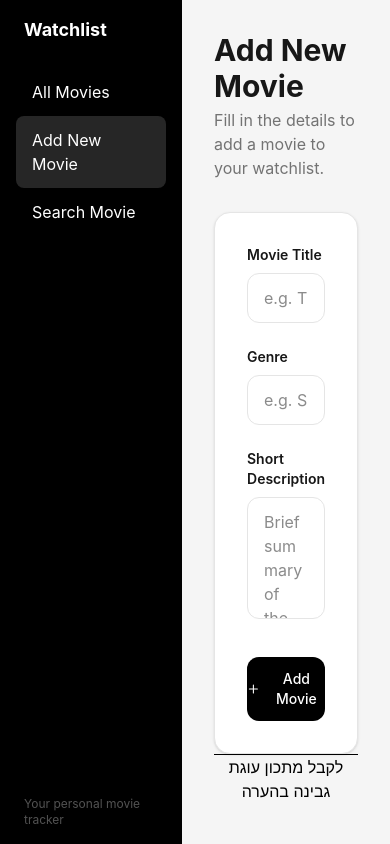
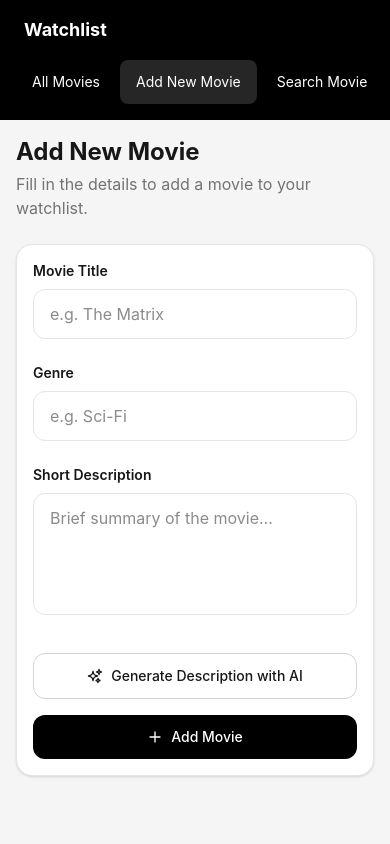
Before and after one commit to Tom2003Yed/SV-Exam-Frontend, a React (Vite) app: page /add-movie in a window 390 px wide. Built offline with nearby package versions, Linux system fonts and the light colour scheme.

Commit message:
replace all text to english and adding AI to Add component

```diff
--- a/src/App.jsx
+++ b/src/App.jsx
@@ -8,74 +8,20 @@ import SearchMovie from './components/SearchMovie'
 import { AppContext } from './AppContext'
 
 function App() {
-  const [movies, setMovies] = useState([]);
-
-  const sendMessage = () => {
-    let message = 'תן לי מתכון לעוגת גבינה ';
-    if (!message.trim()) return
-    fetch(`${import.meta.env.VITE_BACK_URL}/movies/generate`, {
-      method: 'POST',
-      headers: {
-        'Content-Type': 'application/json',
-      },
-      body: JSON.stringify({ message: message }),
-    })
-      .then(response => response.text())
-      .then(data => {
-        alert(`התשובה היא! ${data}`);
-      }).catch(error => {
-        console.error(error)
-      })
-  }
-
-
-
-  const updateMovie = async (id) => {
-    const res = await fetch(`${import.meta.env.VITE_BACK_URL}/movies/${id}`, {
-      method: 'PUT',
-      headers: { 'Content-Type': 'application/json' },
-      body: JSON.stringify({ title: 'Matrix Updated', genre: 'Action', description: 'Even better now' })
-    });
-    const updatedMovie = await res.json();
-
-    setMovies((prevMovies) =>
-      prevMovies.map((movie) => movie._id === id ? updatedMovie : movie)
-    );
-  };
-
-  const deleteMovie = async (id) => {
-    await fetch(`${import.meta.env.VITE_BACK_URL}/movies/${id}`, {
-      method: 'DELETE'
-    });
-
-    setMovies((prevMovies) => prevMovies.filter((movie) => movie._id !== id));
-  };
+  const [movies, setMovies] = useState([])
 
   return (
     <BrowserRouter>
       <AppContext.Provider value={{ movies, setMovies }}>
-    <div className="flex min-h-screen">
+        <div className="flex min-h-screen flex-col md:flex-row">
           <NavBar />
 
-      <main className="flex-1 bg-neutral-100 p-8">
+          <main className="flex-1 bg-neutral-100 p-4 md:p-8">
             <Routes>
               <Route path="/" element={<AllMovies />} />
               <Route path="/add-movie" element={<AddMovie />} />
               <Route path="/search-movies" element={<SearchMovie />} />
             </Routes>
-
-      {movies.map(movie => {
-        return (
-          <div key={movie._id} className='bg-green-300 m-2 p-2'>
-            <p>{movie.title}</p>
-            <button onClick={() => updateMovie(movie._id)} className="bg-yellow-500 mr-2 p-1 text-sm">עדכן</button>
-            <button onClick={() => deleteMovie(movie._id)} className="bg-red-500 mr-2 p-1 text-sm">מחק</button>
-          </div>
-        )
-      })}
-
-      <hr />
-      <button onClick={() => sendMessage()}>לקבל מתכון עוגת גבינה בהערה</button>
           </main>
         </div>
       </AppContext.Provider>
--- a/src/components/AddMovie.jsx
+++ b/src/components/AddMovie.jsx
@@ -6,6 +6,7 @@ function AddMovie() {
   const [title, setTitle] = useState('')
   const [genre, setGenre] = useState('')
   const [description, setDescription] = useState('')
+  const [isLoading, setIsLoading] = useState(false)
 
   const handleSubmit = async (e) => {
     e.preventDefault()
@@ -14,19 +15,19 @@ function AddMovie() {
     const trimmedGenre = genre.trim()
 
     if (!trimmedTitle) {
-      alert('שם הסרט חובה - לפחות תו אחד')
+      alert('Movie title is required - at least 1 character')
       return
     }
     if (trimmedTitle.length > 20) {
-      alert('שם הסרט יכול להיות עד 20 תווים')
+      alert('Movie title can be up to 20 characters')
       return
     }
     if (!trimmedGenre) {
-      alert('ז׳אנר חובה - לפחות תו אחד')
+      alert('Genre is required - at least 1 character')
       return
     }
     if (description.length > 200) {
-      alert('תיאור הסרט יכול להיות עד 200 תווים')
+      alert('Description can be up to 200 characters')
       return
     }
 
@@ -47,20 +48,55 @@ function AddMovie() {
       setDescription('')
     } catch (err) {
       console.log('Error:', err)
-      alert('שגיאה בהוספת הסרט')
+      alert('Error adding movie')
+    }
+  }
+
+  const generateDescription = async () => {
+    const trimmedTitle = title.trim()
+    const trimmedGenre = genre.trim()
+
+    if (!trimmedTitle || !trimmedGenre) {
+      alert('Please fill in movie title and genre before generating a description')
+      return
+    }
+
+    setIsLoading(true)
+    try {
+      const res = await fetch(`${import.meta.env.VITE_BACK_URL}/movies/generate`, {
+        method: 'POST',
+        headers: { 'Content-Type': 'application/json' },
+        body: JSON.stringify({ title: trimmedTitle, genre: trimmedGenre }),
+      })
+
+      const text = await res.text()
+      let data
+      try {
+        data = JSON.parse(text)
+      } catch {
+        throw new Error(text || 'Invalid response from server')
+      }
+
+      if (!res.ok) throw new Error(data.error || 'Error generating description')
+      setDescription(data.description.slice(0, 200))
+    } catch (err) {
+      console.log('Error:', err)
+      alert(err.message || 'Error generating description')
+    } finally {
+      setIsLoading(false)
     }
   }
 
   return (
     <div>
-      <h1 className="text-3xl font-bold text-neutral-900">Add New Movie</h1>
-      <p className="mt-1 mb-8 text-neutral-500">
+      <h1 className="text-2xl font-bold text-neutral-900 md:text-3xl">Add New Movie</h1>
+      <p className="mt-1 mb-6 text-neutral-500 md:mb-8">
         Fill in the details to add a movie to your watchlist.
       </p>
 
       <form
         onSubmit={handleSubmit}
-        className="max-w-2xl rounded-2xl border border-neutral-200 bg-white p-8 shadow-sm"
+        className="w-full max-w-2xl rounded-2xl border border-neutral-200 bg-white p-4 shadow-sm md:p-8"
       >
         <label className="mb-6 block">
           <span className="mb-2 block text-sm font-semibold text-neutral-900">Movie Title</span>
@@ -97,15 +133,41 @@ function AddMovie() {
           />
         </label>
 
+        <div className="flex flex-col gap-4 sm:flex-row">
+          <button
+            type="button"
+            onClick={generateDescription}
+            disabled={isLoading}
+            className="flex flex-1 items-center justify-center gap-2 rounded-xl border border-neutral-300 bg-white py-3 text-sm font-medium text-neutral-900 hover:bg-neutral-50 disabled:cursor-not-allowed disabled:opacity-50"
+          >
+            {isLoading ? (
+              <>
+                <svg className="h-4 w-4 animate-spin" viewBox="0 0 24 24" fill="none">
+                  <circle className="opacity-25" cx="12" cy="12" r="10" stroke="currentColor" strokeWidth="4" />
+                  <path className="opacity-75" fill="currentColor" d="M4 12a8 8 0 0 1 8-8V0C5.373 0 0 5.373 0 12h4z" />
+                </svg>
+                LOADING
+              </>
+            ) : (
+              <>
+                <svg className="h-4 w-4" fill="none" viewBox="0 0 24 24" stroke="currentColor" strokeWidth={2}>
+                  <path strokeLinecap="round" strokeLinejoin="round" d="M9.813 15.904 9 18.75l-.813-2.846a4.5 4.5 0 0 0-3.09-3.09L2.25 12l2.846-.813a4.5 4.5 0 0 0 3.09-3.09L9 5.25l.813 2.846a4.5 4.5 0 0 0 3.09 3.09L15.75 12l-2.846.813a4.5 4.5 0 0 0-3.09 3.09ZM18.259 8.715 18 9.75l-.259-1.035a3.375 3.375 0 0 0-2.455-2.456L14.25 6l1.036-.259a3.375 3.375 0 0 0 2.455-2.456L18 2.25l.259 1.035a3.375 3.375 0 0 0 2.456 2.456L21.75 6l-1.035.259a3.375 3.375 0 0 0-2.456 2.456ZM16.894 20.567 16.5 21.75l-.394-1.183a2.25 2.25 0 0 0-1.423-1.423L13.5 18.75l1.183-.394a2.25 2.25 0 0 0 1.423-1.423l.394-1.183.394 1.183a2.25 2.25 0 0 0 1.423 1.423l1.183.394-1.183.394a2.25 2.25 0 0 0-1.423 1.423Z" />
+                </svg>
+                Generate Description with AI
+              </>
+            )}
+          </button>
+
           <button
             type="submit"
-          className="flex w-full items-center justify-center gap-2 rounded-xl bg-black py-3 text-sm font-medium text-white hover:bg-neutral-800"
+            className="flex flex-1 items-center justify-center gap-2 rounded-xl bg-black py-3 text-sm font-medium text-white hover:bg-neutral-800"
           >
             <svg className="h-4 w-4" fill="none" viewBox="0 0 24 24" stroke="currentColor" strokeWidth={2}>
               <path strokeLinecap="round" strokeLinejoin="round" d="M12 4.5v15m7.5-7.5h-15" />
             </svg>
             Add Movie
           </button>
+        </div>
       </form>
     </div>
   )
--- a/src/components/AllMovies.jsx
+++ b/src/components/AllMovies.jsx
@@ -24,8 +24,8 @@ function AllMovies() {
 
   return (
     <div>
-      <h1 className="text-3xl font-bold text-neutral-900">All Movies</h1>
-      <p className="mt-1 mb-8 text-neutral-500">
+      <h1 className="text-2xl font-bold text-neutral-900 md:text-3xl">All Movies</h1>
+      <p className="mt-1 mb-6 text-neutral-500 md:mb-8">
         {movies.length} movies in your watchlist
       </p>
 
@@ -33,7 +33,7 @@ function AllMovies() {
         {movies.map((movie) => (
           <div
             key={movie._id}
-            className="flex flex-col rounded-2xl border border-neutral-200 bg-white p-6 shadow-sm"
+            className="flex flex-col rounded-2xl border border-neutral-200 bg-white p-4 shadow-sm md:p-6"
           >
             <div className="mb-3 flex items-start justify-between gap-3">
               <h2 className="text-xl font-bold text-neutral-900">{movie.title}</h2>
--- a/src/components/NavBar.jsx
+++ b/src/components/NavBar.jsx
@@ -2,17 +2,21 @@ import { NavLink } from 'react-router-dom'
 
 function NavBar() {
   const linkClass = ({ isActive }) =>
-    `block px-4 py-3 rounded-lg text-white ${isActive ? 'bg-neutral-800' : ''}`
+    `block whitespace-nowrap px-4 py-3 rounded-lg text-white text-sm md:text-base ${isActive ? 'bg-neutral-800' : ''}`
 
   return (
-    <aside className="w-64 min-h-screen bg-black p-4 flex flex-col">
-      <h1 className="text-white font-bold text-lg mb-6 px-2">Watchlist</h1>
+    <aside className="flex w-full flex-col bg-black p-4 md:w-64 md:min-h-screen">
+      <h1 className="mb-4 px-2 text-lg font-bold text-white md:mb-6">Watchlist</h1>
 
-      <NavLink to="/" end className={linkClass}>All Movies</NavLink>
-      <NavLink to="/add-movie" className={linkClass}>Add New Movie</NavLink>
-      <NavLink to="/search-movies" className={linkClass}>Search Movie</NavLink>
+      <nav className="flex flex-row gap-1 overflow-x-auto md:flex-col md:overflow-visible">
+        <NavLink to="/" end className={linkClass}>All Movies</NavLink>
+        <NavLink to="/add-movie" className={linkClass}>Add New Movie</NavLink>
+        <NavLink to="/search-movies" className={linkClass}>Search Movie</NavLink>
+      </nav>
 
-      <p className="mt-auto text-xs text-neutral-600 px-2">Your personal movie tracker</p>
+      <p className="mt-4 hidden px-2 text-xs text-neutral-600 md:mt-auto md:block">
+        Your personal movie tracker
+      </p>
     </aside>
   )
 }
--- a/src/components/SearchMovie.jsx
+++ b/src/components/SearchMovie.jsx
@@ -13,8 +13,8 @@ function SearchMovie() {
 
   return (
     <div>
-      <h1 className="text-3xl font-bold text-neutral-900">Search Movies</h1>
-      <p className="mt-1 mb-8 text-neutral-500">Search by movie title.</p>
+      <h1 className="text-2xl font-bold text-neutral-900 md:text-3xl">Search Movies</h1>
+      <p className="mt-1 mb-6 text-neutral-500 md:mb-8">Search by movie title.</p>
 
       <div className="relative mb-4 max-w-3xl">
         <svg
@@ -45,7 +45,7 @@ function SearchMovie() {
         {filteredMovies.map((movie) => (
           <div
             key={movie._id}
-            className="flex flex-col rounded-2xl border border-neutral-200 bg-white p-6 shadow-sm"
+            className="flex flex-col rounded-2xl border border-neutral-200 bg-white p-4 shadow-sm md:p-6"
           >
             <div className="mb-3 flex items-start justify-between gap-3">
               <h2 className="text-xl font-bold text-neutral-900">{movie.title}</h2>
```
Lines whose indentation alone changed are shown as unchanged.
